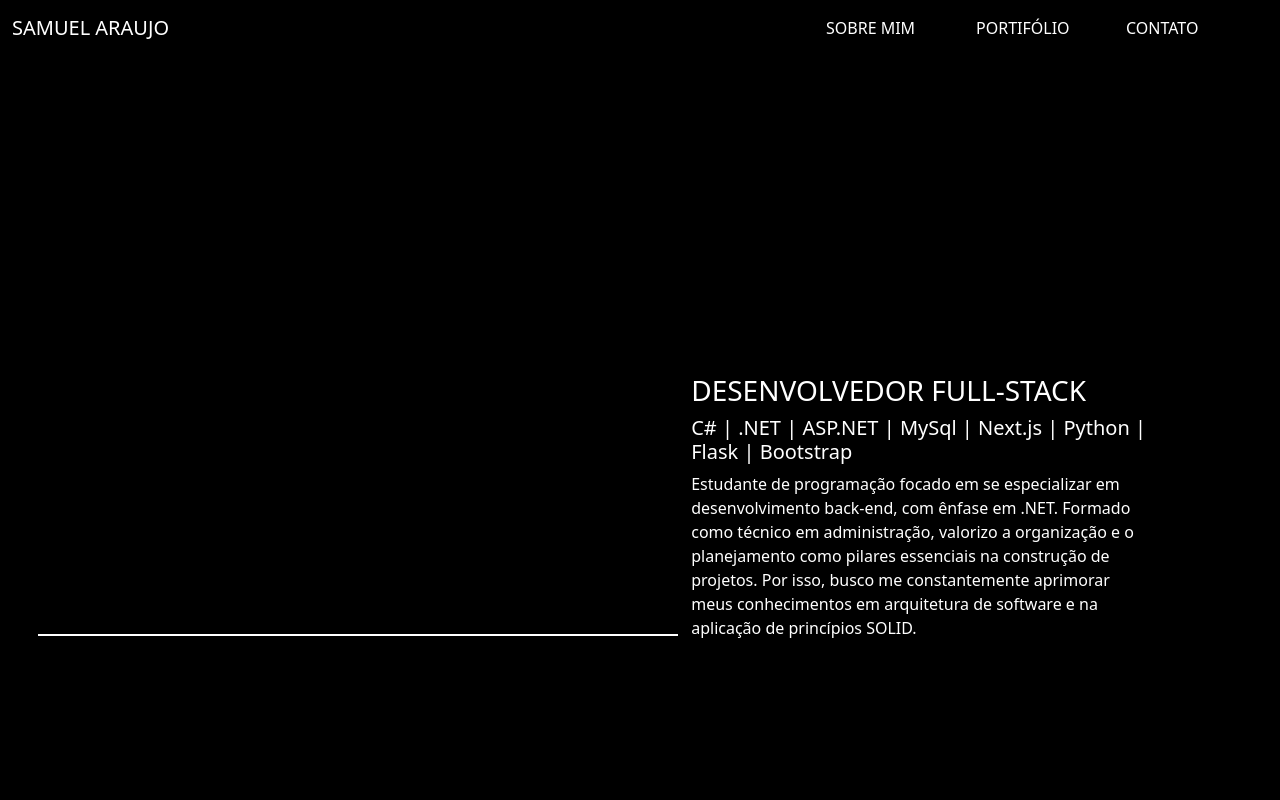
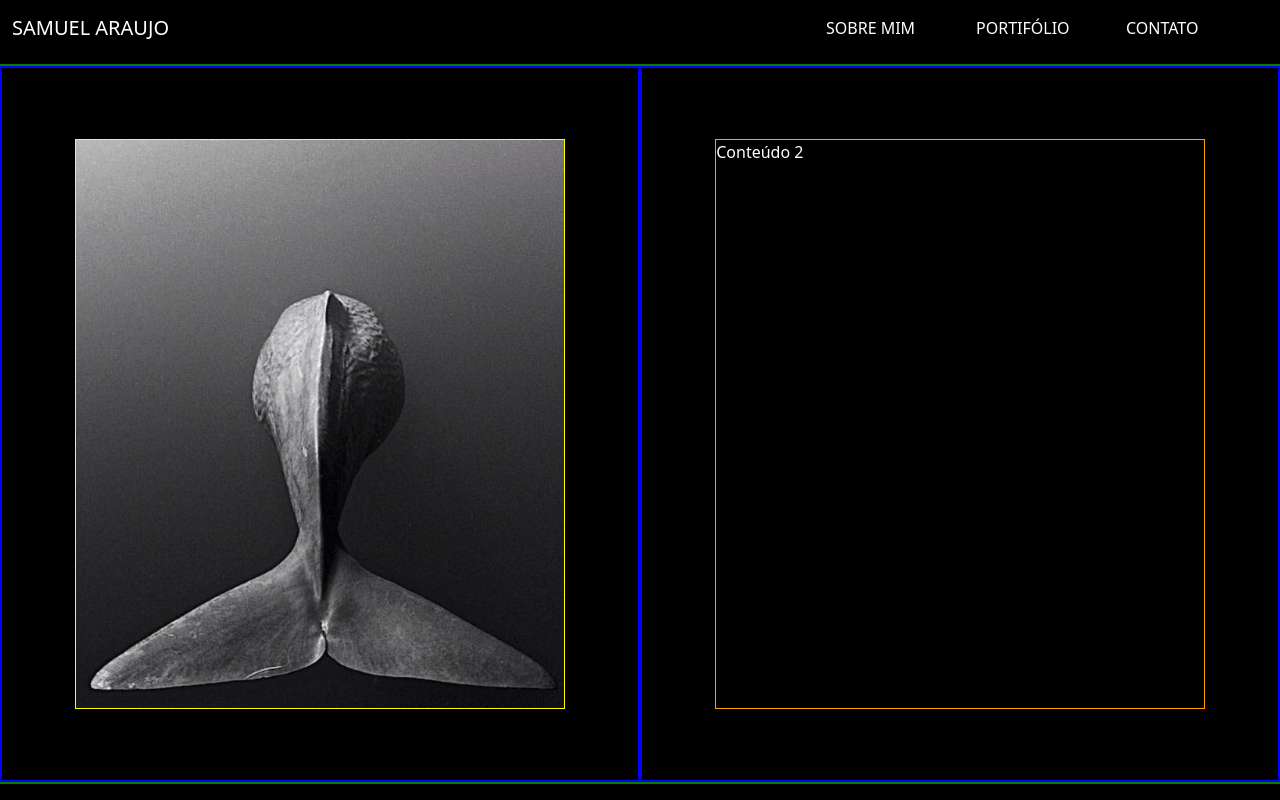
Before and after one commit to x99oly/MyHomePage, a Next.js app in the folder home/: page / in a window 1280 px wide. Built offline with nearby package versions, Linux system fonts and the light colour scheme.

Commit message:
Reformulada classe ContentTwin - mais simples, mais eficientef

```diff
--- a/home/src/app/page.tsx
+++ b/home/src/app/page.tsx
@@ -1,47 +1,23 @@
 // src/app/Home.tsx
+import Image from 'next/image';
 import Navbar from '@components/navbar';
 import ContentTwin from '@/components/contenttwin';
 import 'bootstrap/dist/css/bootstrap.min.css';
 
 export default function Home() {
   return (
-    <div className="text-white" style={{backgroundColor: 'var(--background)' }}>
+    <div className="text-white" style={{ backgroundColor: 'var(--background)' }}>
       <Navbar />
-
-      <div style={{ height: '80px', visibility: 'hidden' }}></div> {/* Div fantasma */}
+      <div style={{ height: '8vh', visibility: 'hidden' }}></div> {/* Div fantasma - só quero saltar o espaço*/}
 
       <ContentTwin>
-        <div
-          className="d-flex justify-content-end align-items-end"
-          style={{
-            height: '100%',
-            width: '50vw',
-          }}
-        >
-          <div
-            style={{
-              borderTop: '2px solid white',
-              width: '50vw',
-              margin: '20px auto',
-            }}
-          ></div>
+        <div>
+          <Image
+            src="/whale.jpg"  alt=""
+            width={500}  height={600}
+          />
         </div>
-
-        <div
-          className="d-flex justify-content-start align-items-end w-100"
-          style={{
-            height: '100%',
-            backgroundColor: 'transparent',
-          }}
-        >
-            <div className="d-flex flex-column justify-content-start" style={{ width: '100%' }}>
-              <h3>DESENVOLVEDOR FULL-STACK</h3>
-              <h5>C# | .NET | ASP.NET | MySql | Next.js | Python | Flask | Bootstrap</h5>
-              <p>
-                Estudante de programação focado em se especializar em desenvolvimento back-end, com ênfase em .NET. Formado como técnico em administração, valorizo a organização e o planejamento como pilares essenciais na construção de projetos. Por isso, busco me constantemente aprimorar meus conhecimentos em arquitetura de software e na aplicação de princípios SOLID.
-              </p>
-            </div>
-        </div>
+        <div>Conteúdo 2</div>
       </ContentTwin>
     </div>
   );
--- a/home/src/components/contenttwin.tsx
+++ b/home/src/components/contenttwin.tsx
@@ -2,37 +2,27 @@ import React, { ReactNode } from 'react';
 import 'bootstrap/dist/css/bootstrap.min.css';
 
 interface ContentTwinProps {
-  children: ReactNode[];
+  children: ReactNode[]; // Dois filhos para o conteúdo
 }
 
 const ContentTwin: React.FC<ContentTwinProps> = ({ children }) => {
   return (
-    <div
-      className="d-flex justify-content-between align-items-center flex-wrap"
-      style={{
-        height: '80vh',
-        maxWidth: '80%',
-        margin: '0 auto',
-      }}
+    <div className="row justify-content-center align-items-center"
+      style={{ height: '90vh', border: '2px solid green', }} >
+        <div className="d-flex h-100 justify-content-center align-items-center"
+          style={{  width: '50vw',  border: '2px solid blue', }}
         >
-      <div
-        className="d-flex justify-content-center align-items-center"
-        style={{
-          height: '80%',
-          width: '45%',
-        }}
-      >
+            <div style={{ width: '80%', height: '80%', border: '1px solid yellow', overflow:'hidden' }}>
               {children[0]}
             </div>
-
+        </div>
         <div
-        className="d-flex justify-content-center align-items-center"
-        style={{
-          height: '80%',
-          width: '45%',
-        }}
+          className="d-flex h-100 justify-content-center align-items-center"
+          style={{ width: '50vw', border: '2px solid blue', }}
         >
+          <div style={{ width: '80%', height: '80%', border: '1px solid orange', overflow:'hidden' }}>
             {children[1]}
+          </div>
         </div>
     </div>
   );
```
Also changed, not shown: home/public/MeEscalaEmCinza.png (added), home/public/whale.jpg (added). Lines whose indentation alone changed are shown as unchanged.
